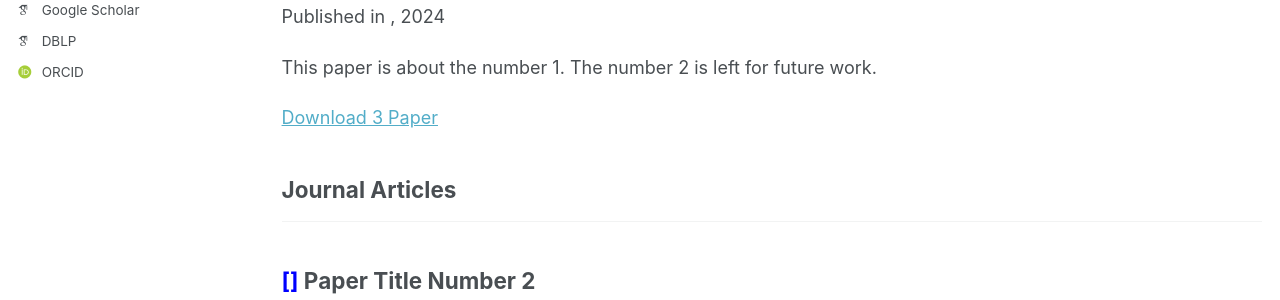
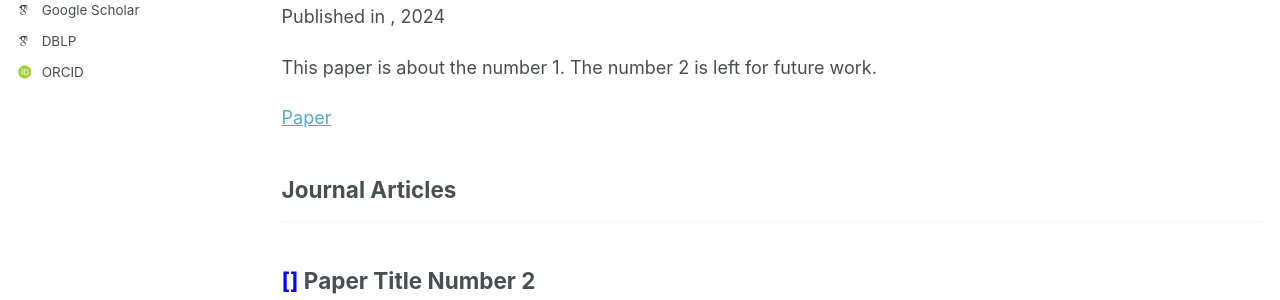
Before and after one commit to nairenc/nairenc.github.io, a Jekyll site: the page built from _pages/publications.html, in a window 1280 px wide and 1273 px high. Shown: the part 391-691 px from the top of the window. Built offline with Jekyll 4.4.1, drawn with Linux system fonts in a browser that asks for light colours; some web fonts are replaced.

Commit message:
Update archive-single.html

```diff
--- a/_includes/archive-single.html
+++ b/_includes/archive-single.html
@@ -64,9 +64,9 @@
     {% elsif post.citation %}
       <p>Recommended citation: {{ post.citation }}</p>
     {% elsif post.paperurl %}
-      <p><a href=" {{ post.paperurl }} ">Download 3 Paper</a></p>
+      <p><a href=" {{ post.paperurl }} ">Paper</a></p>
     {% elsif post.slidesurl %}
-      <p>Download <a href="{{ post.slidesurl }}">Download Slides</a></p></p>
+      <p>Download <a href="{{ post.slidesurl }}">Slides</a></p></p>
     {% endif %}
 
   </article>
```
